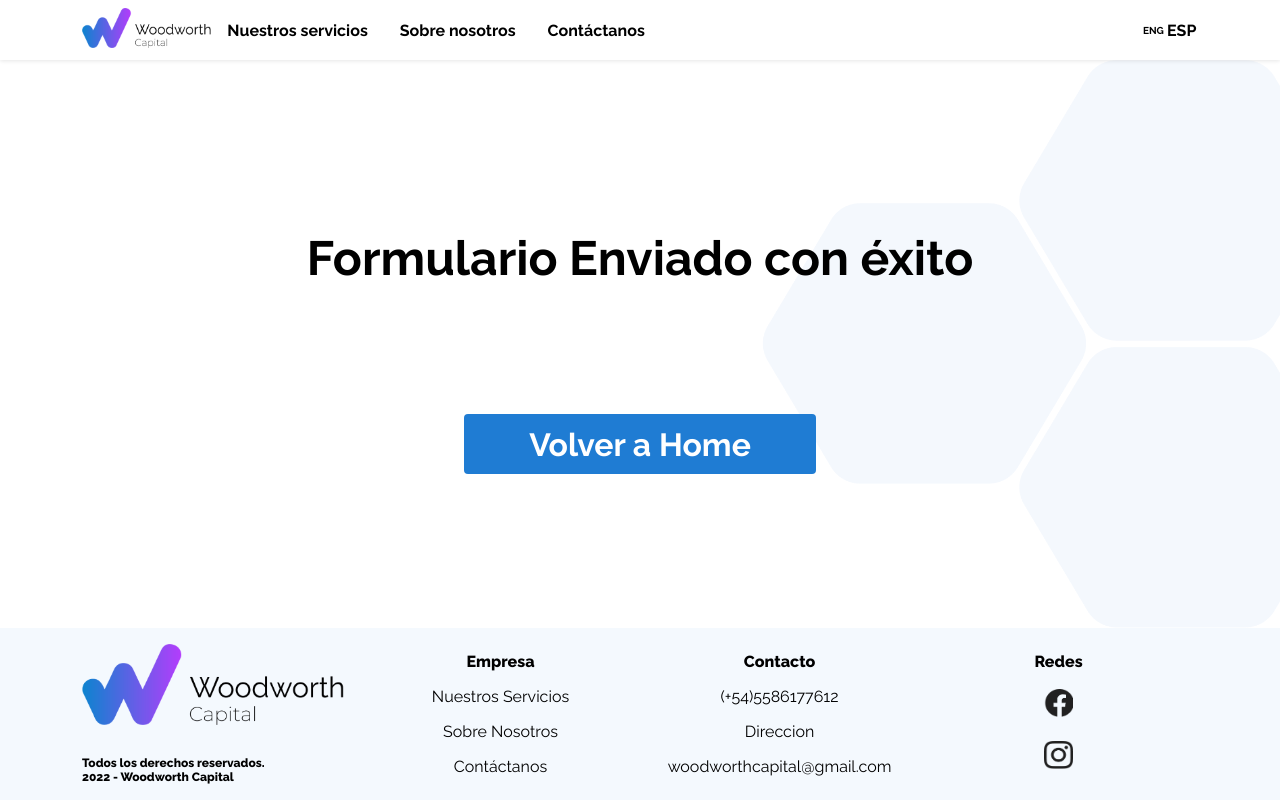
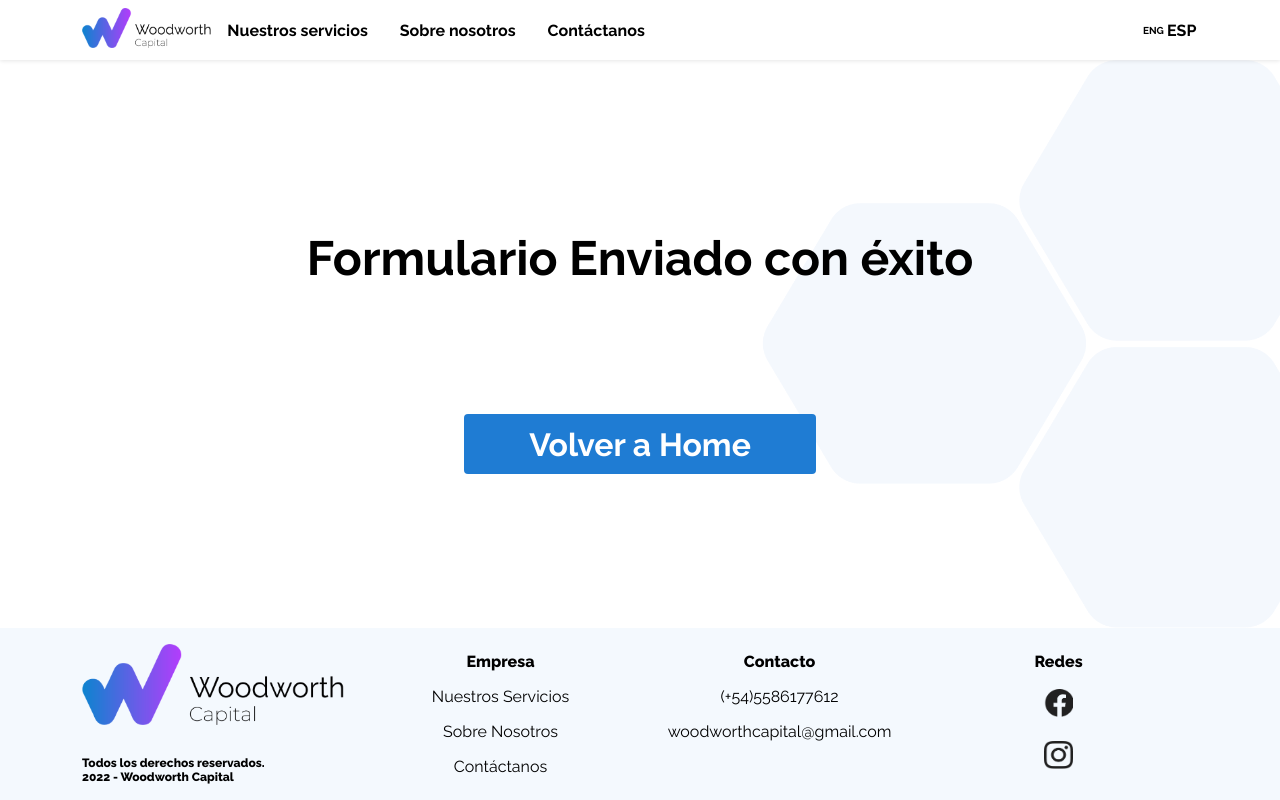
Before and after one commit to eneasbaroni/woodworth, a React (Create React App) app: page /success in a window 1280 px wide. Built offline with nearby package versions, Linux system fonts and the light colour scheme.

Commit message:
Update Footer.js

```diff
--- a/src/components/Footer/Footer.js
+++ b/src/components/Footer/Footer.js
@@ -36,14 +36,12 @@ const Footer = () => {
           <div className="footerLinksContainer">
             <h3>Contacto</h3>
             <p className="footerLink">(+54)5586177612</p>
-            <p className="footerLink">Direccion</p>
             <p className="footerLink"><a className='mailme' href="mailto:woodworthcapital@gmail.com?Subject=Contacto%20desde%20web">woodworthcapital@gmail.com</a></p>
           </div>
         :
           <div className="footerLinksContainer">
             <h3>Contact</h3>
             <p className="footerLink">(+54)5586177612</p>
-            <p className="footerLink">Adress</p>
             <p className="footerLink"><a className='mailme' href="mailto:woodworthcapital@gmail.com?Subject=Contacto%20desde%20web">woodworthcapital@gmail.com</a></p>
           </div>
       }
```
